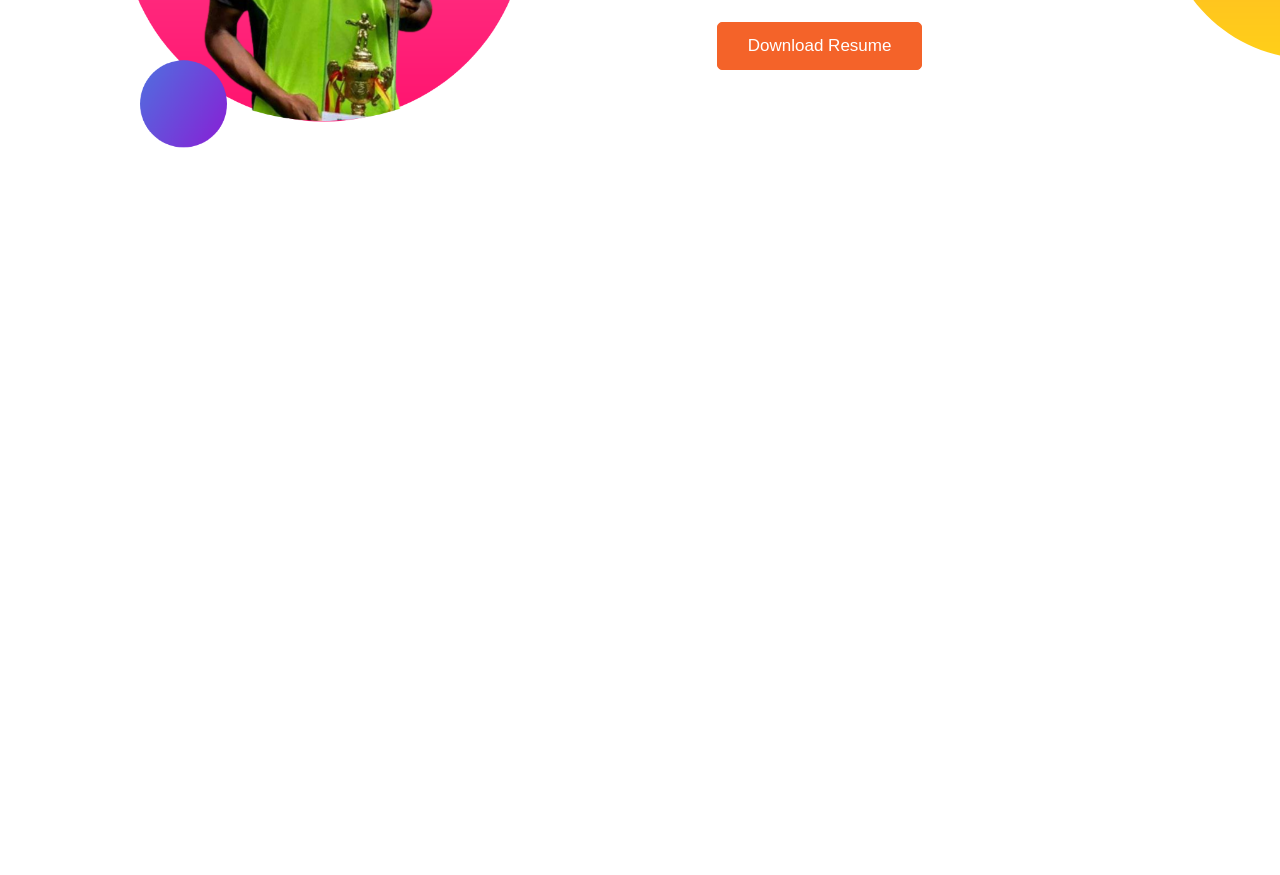
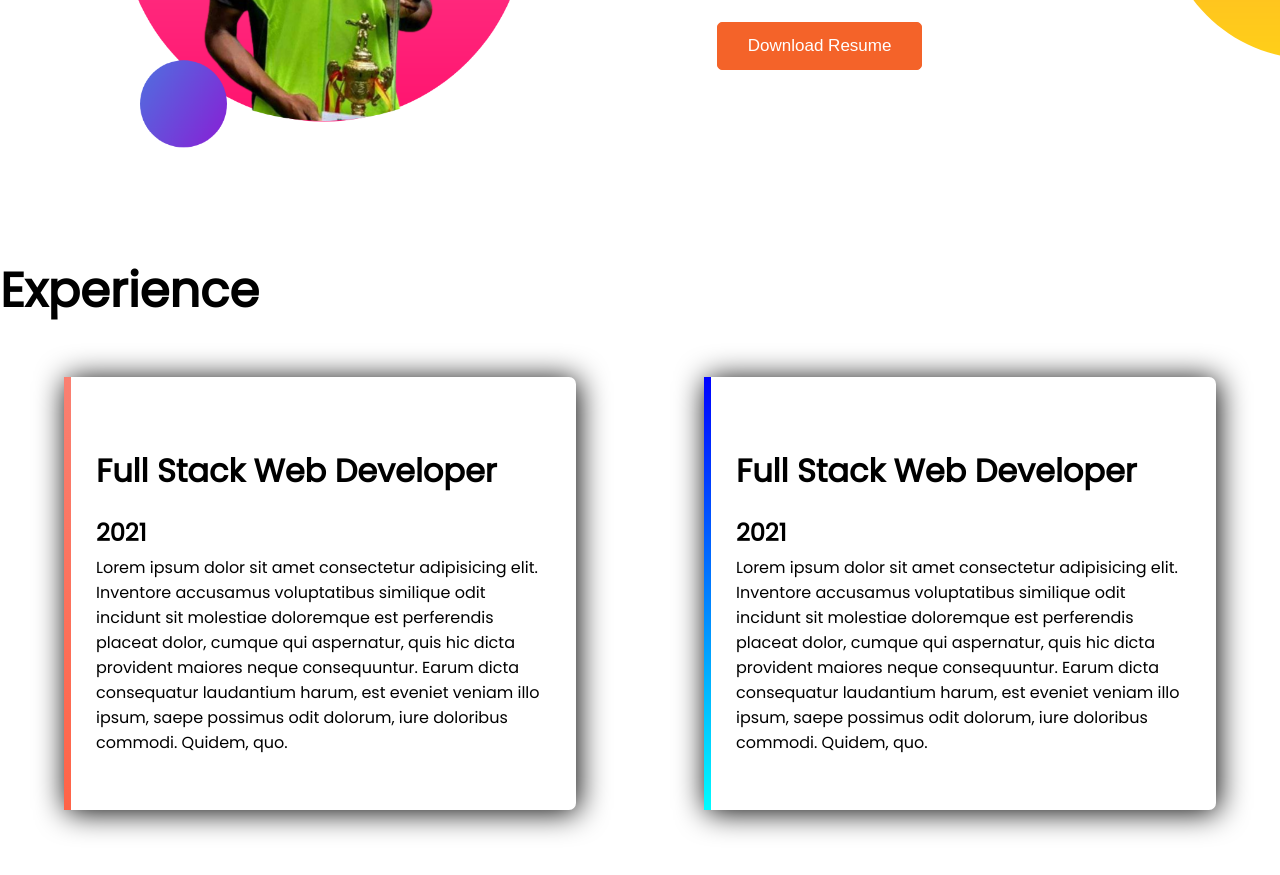
Before and after one commit to toukir15/developer-portfollio, a plain HTML site: page index.html in a window 1280 px wide. Shown: the part 839-1714 px from the top of the page. Before the commit the page ends 994 px from the top, so only its background shows below. Drawn offline with Linux system fonts and the light colour scheme.

Commit message:
add experience section

```diff
--- a/index.html
+++ b/index.html
@@ -14,6 +14,7 @@
     <link rel="stylesheet" href="style.css" />
   </head>
   <body>
+    <!-- banner section  -->
     <section class="top-banner">
       <div class="half-width">
         <h1>Hello, I'm Toukir Ahmed<span></span></h1>
@@ -49,5 +50,37 @@
         <button class="common-btn">Download Resume</button>
       </div>
     </section>
+
+    <!-- experience section  -->
+    <section>
+      <h1>Experience</h1>
+      <div class="flexible-container">
+        <div id="first-border" class="experience-item">
+          <h2>Full Stack Web Developer</h2>
+          <h3>2021</h3>
+          <p>
+            Lorem ipsum dolor sit amet consectetur adipisicing elit. Inventore
+            accusamus voluptatibus similique odit incidunt sit molestiae
+            doloremque est perferendis placeat dolor, cumque qui aspernatur,
+            quis hic dicta provident maiores neque consequuntur. Earum dicta
+            consequatur laudantium harum, est eveniet veniam illo ipsum, saepe
+            possimus odit dolorum, iure doloribus commodi. Quidem, quo.
+          </p>
+        </div>
+
+        <div id="second-border" class="experience-item">
+          <h2>Full Stack Web Developer</h2>
+          <h3>2021</h3>
+          <p>
+            Lorem ipsum dolor sit amet consectetur adipisicing elit. Inventore
+            accusamus voluptatibus similique odit incidunt sit molestiae
+            doloremque est perferendis placeat dolor, cumque qui aspernatur,
+            quis hic dicta provident maiores neque consequuntur. Earum dicta
+            consequatur laudantium harum, est eveniet veniam illo ipsum, saepe
+            possimus odit dolorum, iure doloribus commodi. Quidem, quo.
+          </p>
+        </div>
+      </div>
+    </section>
   </body>
 </html>
--- a/style.css
+++ b/style.css
@@ -3,6 +3,7 @@
 }
 body {
   font-family: "Poppins", sans-serif;
+  height: 5000px;
 }
 
 .top-banner {
@@ -21,6 +22,10 @@ body {
 h1 {
   margin-top: 100px;
   font-size: 3rem;
+}
+h2 {
+  font-size: 2rem;
+  margin-top: 20px;
 }
 h3 {
   margin-top: 20px;
@@ -45,3 +50,26 @@ p {
   background-repeat: no-repeat;
   background-position: right;
 }
+
+.flexible-container {
+  display: flex;
+  margin-top: 50px;
+}
+
+.experience-item {
+  width: 80%;
+  margin: 0 5%;
+  box-shadow: 2px 2px 30px;
+  padding: 50px 25px;
+  border-radius: 7px;
+}
+#first-border {
+  border-left: 7px solid;
+  border-image: linear-gradient(salmon, tomato);
+  border-image-slice: 4;
+}
+#second-border {
+  border-left: 7px solid;
+  border-image: linear-gradient(blue, cyan);
+  border-image-slice: 4;
+}
```
